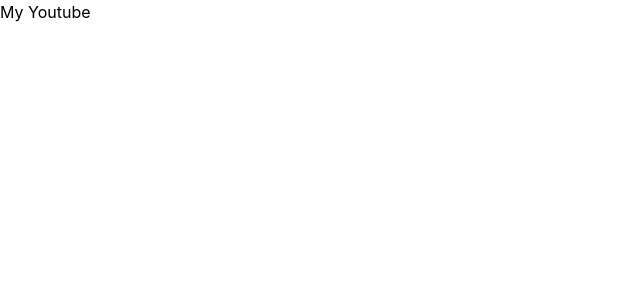
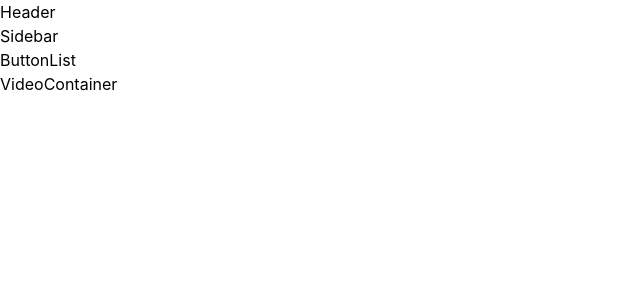
Before and after one commit to AryanLadumor/youtube-core-react, a React (Create React App) app: page / in a window 1280 px wide. Shown: the top 300 px of the page, without its empty margins (0-640 px from the left). Built offline with nearby package versions, Linux system fonts and the light colour scheme.

Commit message:
feat: setup main component skeleton

```diff
--- a/src/App.js
+++ b/src/App.js
@@ -1,10 +1,13 @@
-
 import './App.css';
+import Header from './components/Header';
+import Body from './components/Body';
 
 function App() {
   return (
     <div >
-     <h1 className='bg-red-400' >My Youtube</h1>
+     <Header/>
+     <Body/>
+
     </div>
   );
 }
--- /dev/null
+++ b/src/components/Body.js
@@ -0,0 +1,14 @@
+import React from 'react'
+import Sidebar from './Sidebar'
+import MainContainer from './MainContainer'
+
+const Body = () => {
+  return (
+    <div className="flex ">
+        <Sidebar/>
+        <MainContainer/>
+    </div>
+  )
+}
+
+export default Body
--- /dev/null
+++ b/src/components/ButtonList.js
@@ -0,0 +1,9 @@
+import React from 'react'
+
+const ButtonList = () => {
+  return (
+    <div>ButtonList</div>
+  )
+}
+
+export default ButtonList
--- /dev/null
+++ b/src/components/Header.js
@@ -0,0 +1,11 @@
+import React from 'react'
+
+const Header = () => {
+  return (
+    <div>
+        Header
+    </div>
+  )
+}
+
+export default Header
--- /dev/null
+++ b/src/components/MainContainer.js
@@ -0,0 +1,14 @@
+import React from 'react'
+import ButtonList from './ButtonList'
+import VideoContainer from './VideoContainer'
+
+const MainContainer = () => {
+  return (
+    <div>
+        <ButtonList/>
+        <VideoContainer/>
+    </div>
+  )
+}
+
+export default MainContainer
--- /dev/null
+++ b/src/components/Sidebar.js
@@ -0,0 +1,9 @@
+import React from 'react'
+
+const Sidebar = () => {
+  return (
+    <div>Sidebar</div>
+  )
+}
+
+export default Sidebar
--- /dev/null
+++ b/src/components/VideoContainer.js
@@ -0,0 +1,9 @@
+import React from 'react'
+
+const VideoContainer = () => {
+  return (
+    <div>VideoContainer</div>
+  )
+}
+
+export default VideoContainer
```
